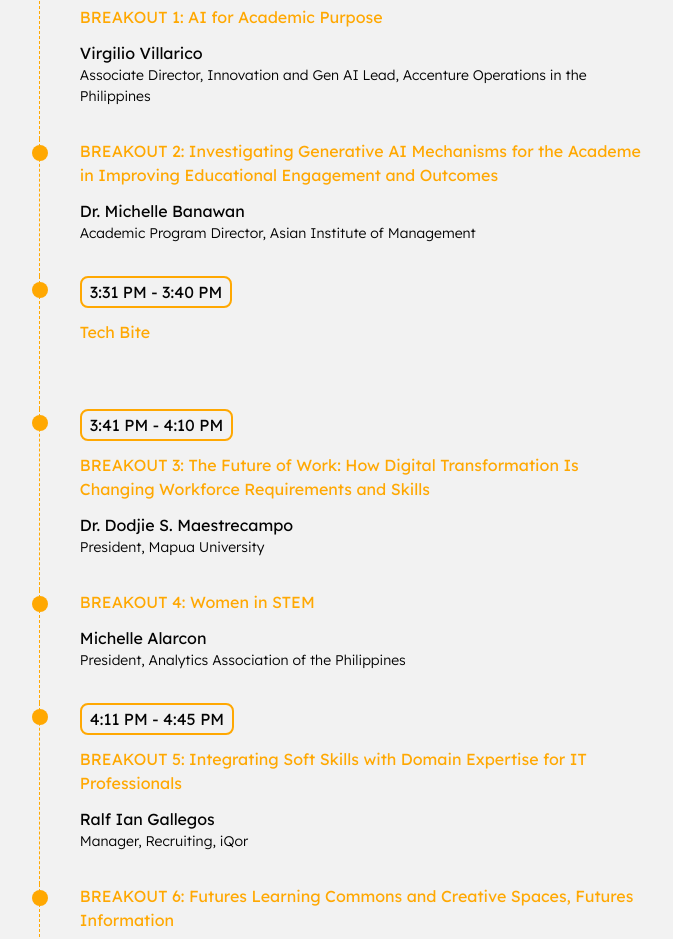
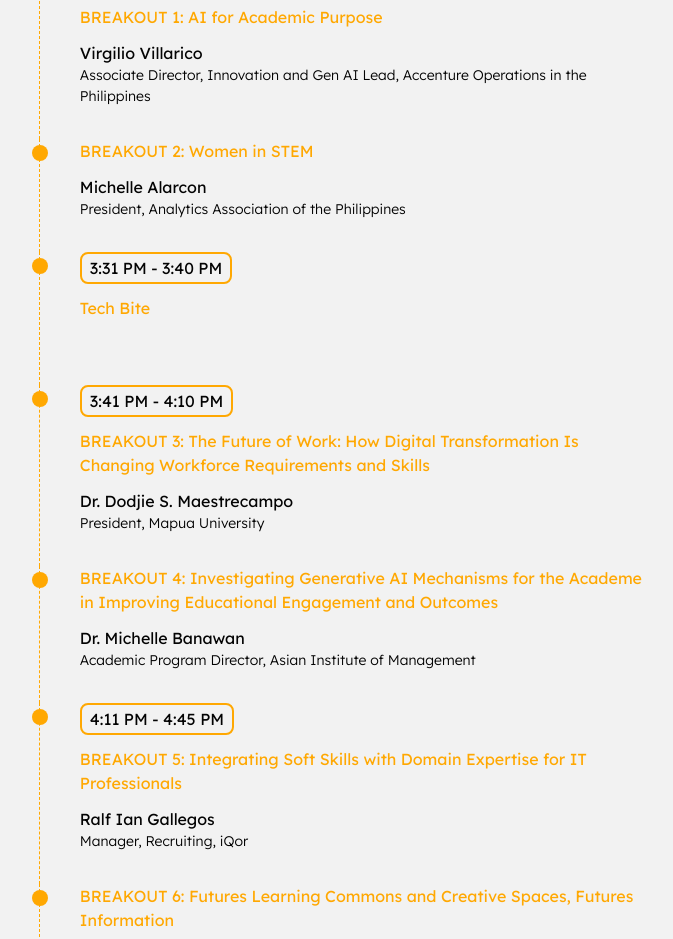
Before and after one commit to Samshh/CHEDx-Website, a React (Vite) app: page / in a window 1280 px wide. Shown: the part 6900-7839 px from the top of the page, without its empty margins (303-976 px from the left). Built offline with nearby package versions, Linux system fonts and the light colour scheme.

Commit message:
UPDATE: Changes to schedule in Breakout (Alarcon and Banawan)

```diff
--- a/src/pages/landing/components/MappedTimeline.tsx
+++ b/src/pages/landing/components/MappedTimeline.tsx
@@ -132,10 +132,9 @@ const timeline: Timeline = {
     },
     {
       time: "",
-      segment:
-        "BREAKOUT 2: Investigating Generative AI Mechanisms for the Academe in Improving Educational Engagement and Outcomes",
-      title: "Dr. Michelle Banawan",
-      subtitle: "Academic Program Director, Asian Institute of Management",
+      segment: "BREAKOUT 2: Women in STEM",
+      title: "Michelle Alarcon",
+      subtitle: "President, Analytics Association of the Philippines",
     },
     {
       time: "3:31 PM - 3:40 PM",
@@ -152,9 +151,12 @@ const timeline: Timeline = {
     },
     {
       time: "",
-      segment: "BREAKOUT 4: Women in STEM",
-      title: "Michelle Alarcon",
-      subtitle: "President, Analytics Association of the Philippines",
+
+
+      segment:
+        "BREAKOUT 4: Investigating Generative AI Mechanisms for the Academe in Improving Educational Engagement and Outcomes",
+      title: "Dr. Michelle Banawan",
+      subtitle: "Academic Program Director, Asian Institute of Management",
     },
     {
       time: "4:11 PM - 4:45 PM",
--- a/src/pages/programme/components/MappedTimeline.tsx
+++ b/src/pages/programme/components/MappedTimeline.tsx
@@ -127,10 +127,9 @@ const timeline: Timeline = {
     },
     {
       time: "",
-      segment:
-        "BREAKOUT 2: Investigating Generative AI Mechanisms for the Academe in Improving Educational Engagement and Outcomes",
-      title: "Dr. Michelle P. Banawan",
-      subtitle: "Academic Program Director, Asian Institute of Management",
+      segment: "BREAKOUT 2: Women in STEM",
+      title: "Michelle Alarcon",
+      subtitle: "President, Analytics Association of the Philippines",
     },
     {
       time: "3:31 PM - 3:40 PM",
@@ -147,9 +146,12 @@ const timeline: Timeline = {
     },
     {
       time: "",
-      segment: "BREAKOUT 4: Women in STEM",
-      title: "Michelle Alarcon",
-      subtitle: "President, Analytics Association of the Philippines",
+      segment:
+        "BREAKOUT 4: Investigating Generative AI Mechanisms for the Academe in Improving Educational Engagement and Outcomes",
+      title: "Dr. Michelle P. Banawan",
+      subtitle: "Academic Program Director, Asian Institute of Management",
+
+
     },
     {
       time: "4:11 PM - 4:45 PM",
```
